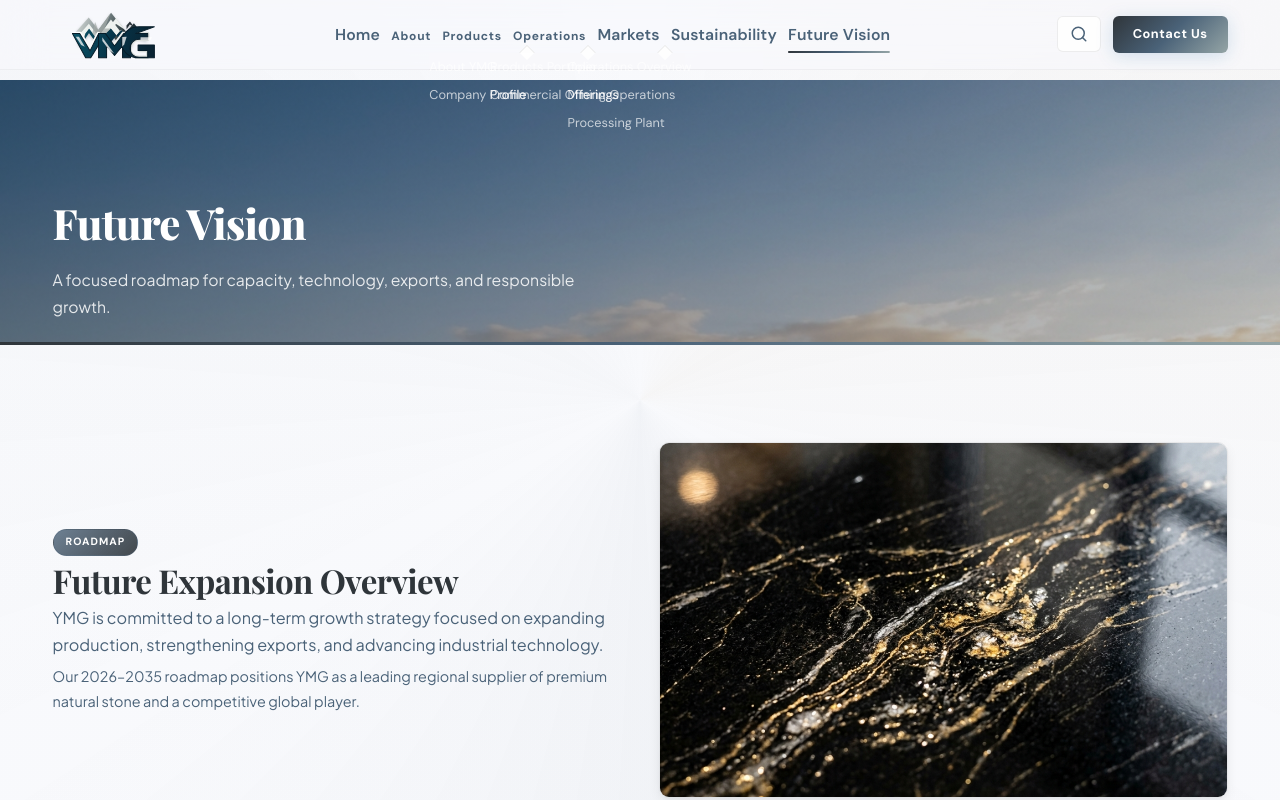
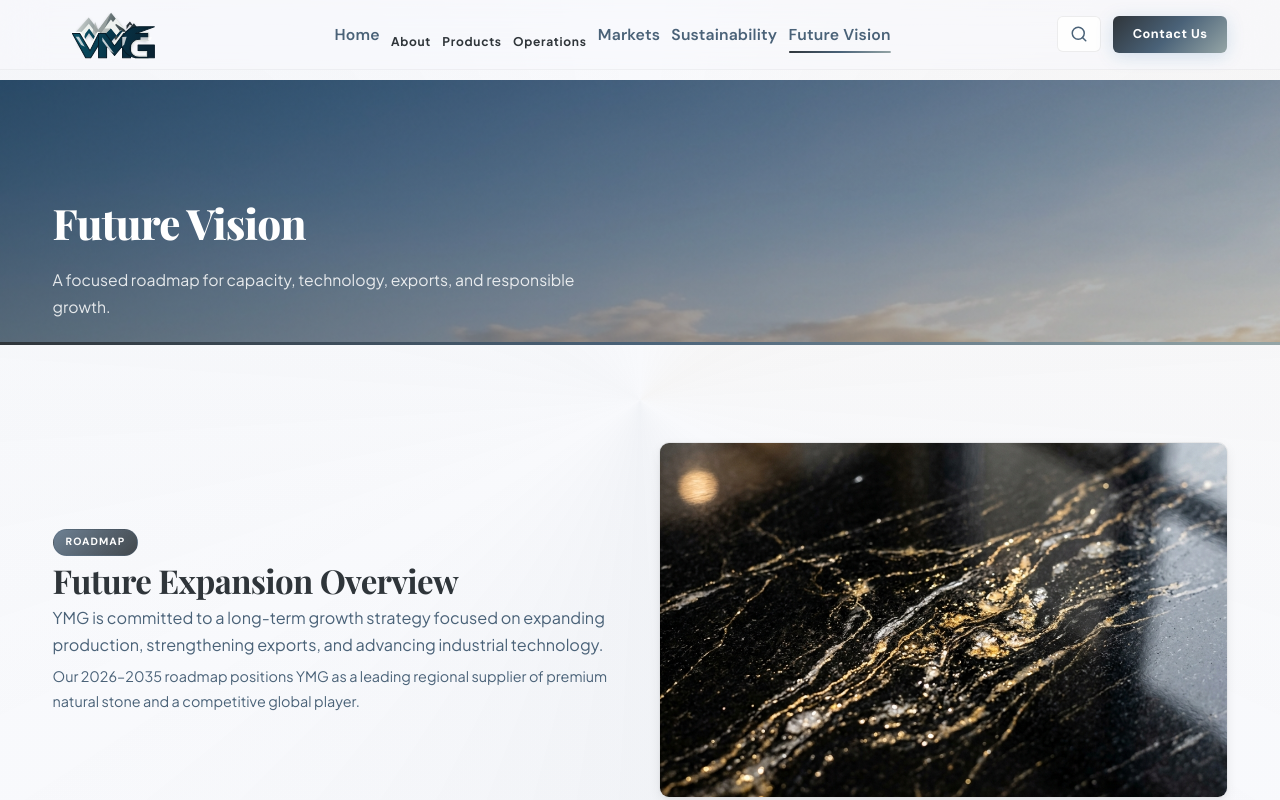
Before and after one commit to abdibiranu30680070/ygm, a React (Vite) app: page /future-vision in a window 1280 px wide. Shown: the top 800 px of the page. Built offline with nearby package versions, Linux system fonts and the light colour scheme; a web font is replaced by a local one.

Commit message:
navbar css

```diff
--- a/src/components/layout/AppLayout.jsx
+++ b/src/components/layout/AppLayout.jsx
@@ -1,6 +1,7 @@
 /* src/components/layout/AppLayout.jsx */
 import Navbar from './Navbar';
 import Footer from './Footer';
+import BackToTop from './BackToTop';
 import PropTypes from 'prop-types';
 import { useLocation } from 'react-router-dom';
 
@@ -15,6 +16,7 @@ export default function AppLayout({ children }) {
         {children}
       </main>
       <Footer />
+      <BackToTop />
     </div>
   );
 }
--- /dev/null
+++ b/src/components/layout/BackToTop.jsx
@@ -0,0 +1,62 @@
+/* src/components/layout/BackToTop.jsx */
+import { useState, useEffect } from 'react';
+import { ArrowUp } from 'lucide-react';
+
+export default function BackToTop() {
+  const [isVisible, setIsVisible] = useState(false);
+
+  useEffect(() => {
+    const toggleVisibility = () => {
+      if (window.scrollY > 300) {
+        setIsVisible(true);
+      } else {
+        setIsVisible(false);
+      }
+    };
+
+    window.addEventListener('scroll', toggleVisibility);
+    return () => window.removeEventListener('scroll', toggleVisibility);
+  }, []);
+
+  const scrollToTop = () => {
+    window.scrollTo({
+      top: 0,
+      behavior: 'smooth'
+    });
+  };
+
+  return (
+    <button
+      onClick={scrollToTop}
+      style={{
+        position: 'fixed',
+        bottom: '30px',
+        right: '30px',
+        width: '50px',
+        height: '50px',
+        borderRadius: '50%',
+        backgroundColor: 'var(--accent-primary)',
+        color: '#ffffff',
+        border: 'none',
+        cursor: 'pointer',
+        display: isVisible ? 'flex' : 'none',
+        alignItems: 'center',
+        justifyContent: 'center',
+        boxShadow: '0 4px 12px rgba(74, 98, 120, 0.4)',
+        transition: 'all var(--transition-normal)',
+        zIndex: '1000',
+      }}
+      onMouseEnter={(e) => {
+        e.currentTarget.style.transform = 'translateY(-3px)';
+        e.currentTarget.style.backgroundColor = 'var(--accent-primary-dark)';
+      }}
+      onMouseLeave={(e) => {
+        e.currentTarget.style.transform = 'translateY(0)';
+        e.currentTarget.style.backgroundColor = 'var(--accent-primary)';
+      }}
+      aria-label="Back to top"
+    >
+      <ArrowUp size={24} />
+    </button>
+  );
+}
--- a/src/components/layout/Navbar.jsx
+++ b/src/components/layout/Navbar.jsx
@@ -2,6 +2,8 @@
 import { useState, useEffect } from 'react';
 import { Link, useLocation } from 'react-router-dom';
 import {
+  ChevronDown,
+  ChevronUp,
   Globe2,
   Mail,
   MapPin,
@@ -17,6 +19,7 @@ export default function Navbar() {
   const [isScrolled, setIsScrolled] = useState(false);
   const [isMenuOpen, setIsMenuOpen] = useState(false);
   const [isSearchOpen, setIsSearchOpen] = useState(false);
+  const [openDropdowns, setOpenDropdowns] = useState({});
   const location = useLocation();
 
   useEffect(() => {
@@ -26,6 +29,13 @@ export default function Navbar() {
   }, []);
 
   const closeMenu = () => setIsMenuOpen(false);
+
+  const toggleDropdown = (itemTo) => {
+    setOpenDropdowns(prev => ({
+      ...prev,
+      [itemTo]: !prev[itemTo]
+    }));
+  };
 
   const isActive = (path) => {
     if (path === '/') return location.pathname === '/' ? 'active' : '';
@@ -118,11 +128,35 @@ export default function Navbar() {
           <ul className={`nav-links ${isMenuOpen ? 'open' : ''}`}>
             {navItems.map((item) => (
               <li key={item.to} className={item.children ? 'nav-item-dropdown' : ''}>
-                <Link to={item.to} className={`nav-link ${isActive(item.to)}`} onClick={closeMenu}>
+                {item.children ? (
+                  <>
+                    <button
+                      className={`nav-link ${isActive(item.to)}`}
+                      onClick={(e) => {
+                        e.preventDefault();
+                        toggleDropdown(item.to);
+                      }}
+                      style={{
+                        background: 'none',
+                        border: 'none',
+                        cursor: 'pointer',
+                        display: 'flex',
+                        alignItems: 'center',
+                        gap: '8px',
+                        width: '100%',
+                        textAlign: 'left',
+                        padding: '6px 0',
+                        color: 'inherit',
+                        fontSize: 'inherit',
+                        fontWeight: 'inherit',
+                        fontFamily: 'inherit',
+                        letterSpacing: 'inherit',
+                      }}
+                    >
                       {item.label}
-                </Link>
-                {item.children && (
-                  <ul className="dropdown-menu">
+                      {openDropdowns[item.to] ? <ChevronUp size={16} /> : <ChevronDown size={16} />}
+                    </button>
+                    <ul className="dropdown-menu" style={{ display: openDropdowns[item.to] ? 'block' : 'none' }}>
                       {item.children.map((subItem) => (
                         <li key={subItem.to}>
                           <Link to={subItem.to} className="dropdown-item" onClick={closeMenu}>
@@ -131,6 +165,11 @@ export default function Navbar() {
                         </li>
                       ))}
                     </ul>
+                  </>
+                ) : (
+                  <Link to={item.to} className={`nav-link ${isActive(item.to)}`} onClick={closeMenu}>
+                    {item.label}
+                  </Link>
                 )}
               </li>
             ))}
--- a/src/styles/navbar.css
+++ b/src/styles/navbar.css
@@ -103,6 +103,11 @@
 
 .nav-link.active::after {
   width: 100%;
+}
+
+/* Hide chevron icons on desktop */
+.nav-item-dropdown > .nav-link svg {
+  display: none;
 }
 
 /* Nav Actions */
@@ -402,15 +407,21 @@
     margin-top: 10px !important;
     padding-bottom: 2px !important;
     border-bottom: 1px solid rgba(255, 255, 255, 0.05) !important;
-    display: block !important;
+    display: flex !important;
     width: 100% !important;
-    pointer-events: none !important; /* Touch action header only */
+    pointer-events: auto !important;
+    justify-content: space-between !important;
   }
 
   /* Remove hover indicator lines for dropdown categories on mobile */
   .nav-item-dropdown > .nav-link::after,
   .home-navbar .nav-item-dropdown > .nav-link::after {
     display: none !important;
+  }
+
+  /* Show chevron icons on mobile */
+  .nav-item-dropdown > .nav-link svg {
+    display: block !important;
   }
 
   .nav-actions {
```
Lines whose indentation alone changed are shown as unchanged.
